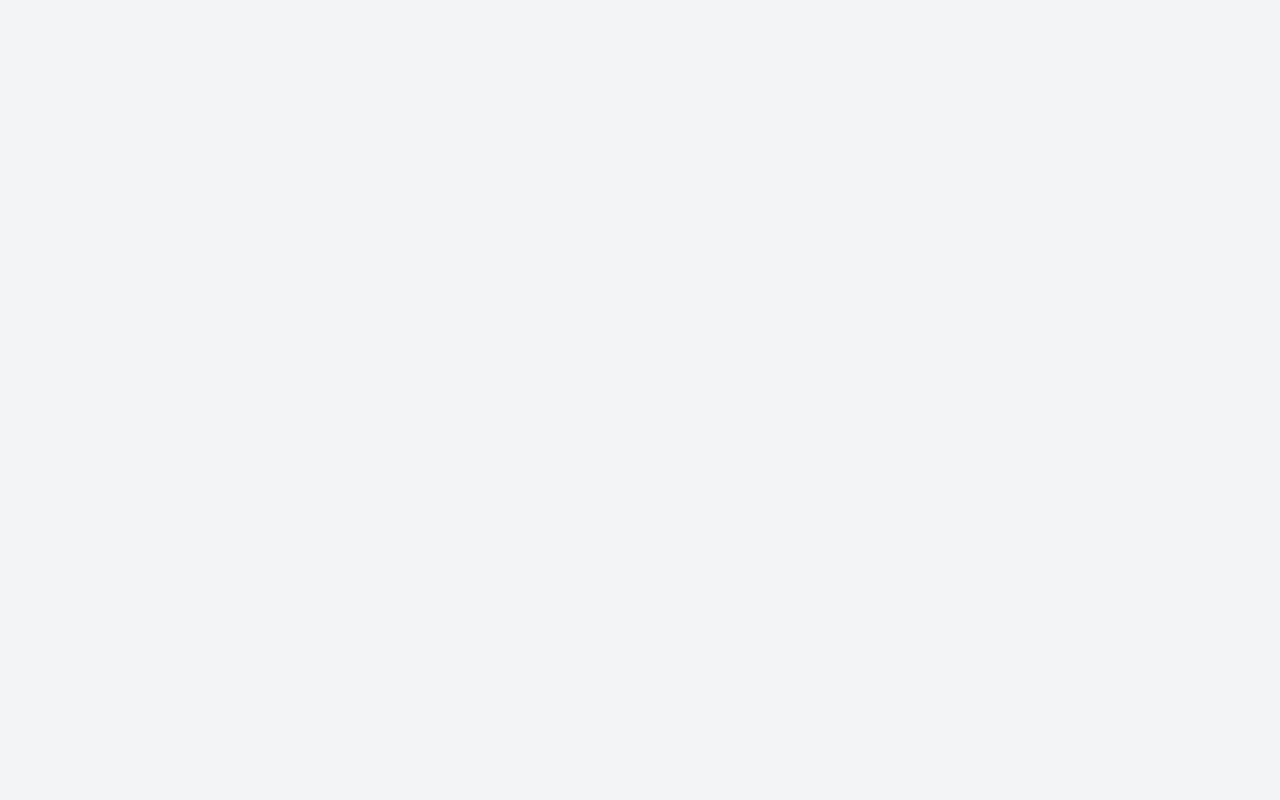
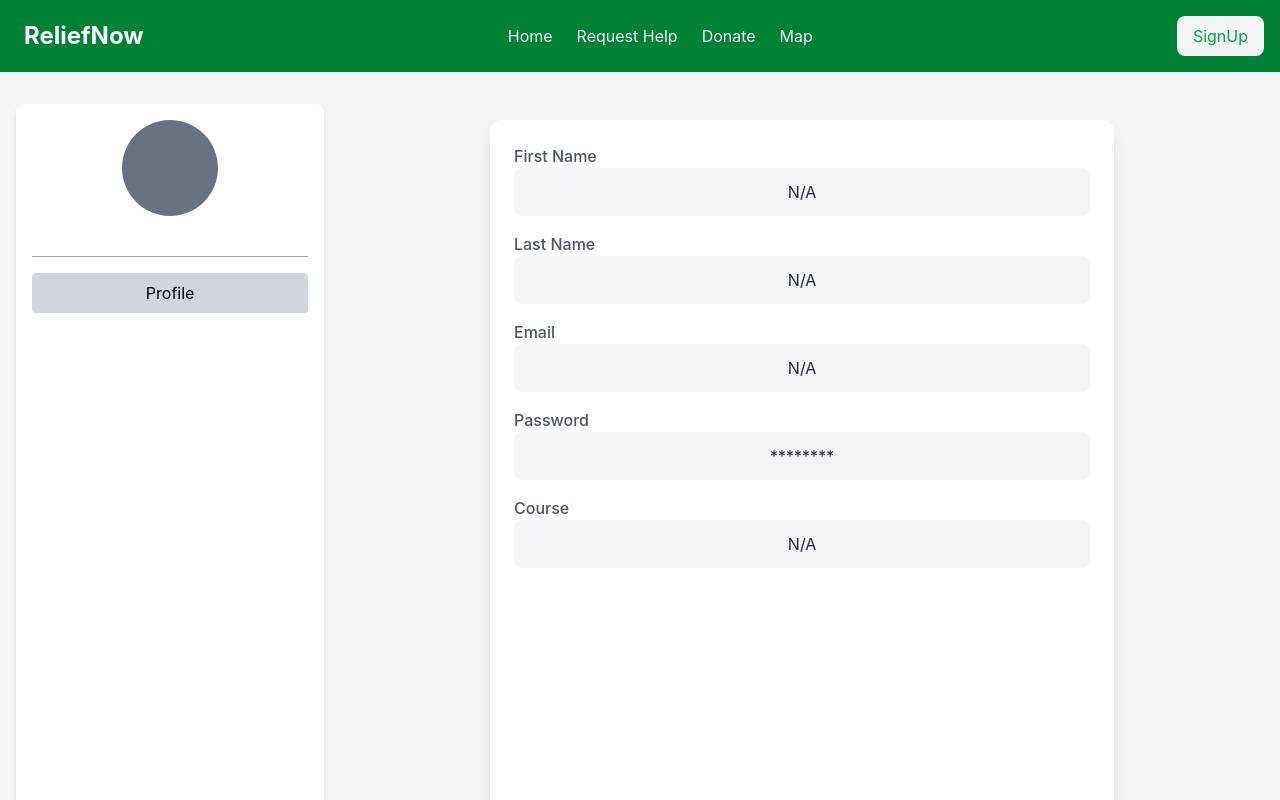
Before and after one commit to MohitMahara/ReliefNow, a React (Vite) app in the folder Client/: page /dashboard in a window 1280 px wide. Before the commit this address had no page. Shown: the top 800 px of the page. Built offline with nearby package versions, Linux system fonts and the light colour scheme.

Commit message:
handle routes for rbac and added dashboard

```diff
--- a/Client/src/App.jsx
+++ b/Client/src/App.jsx
@@ -6,6 +6,8 @@ import {RegisterPage} from "./Pages/auth/RegisterPage";
 import {ForgetPasswordPage} from "./Pages/auth/ForgetPasswordPage";
 import { Toaster } from "react-hot-toast";
 import "./styles/App.css";
+import RoleCheck from "./Routes/RoleCheck";
+import { Dashboard } from "./Pages/Dashboard/Dashboard";
 
 function App() {
   return (
@@ -17,6 +19,13 @@ function App() {
         <Route path="/login" element={<LoginPage />} />
         <Route path="/register" element={<RegisterPage />} />
         <Route path="/forget-password" element={<ForgetPasswordPage />} />
+
+        <Route path="/dashboard" element={<Dashboard />}>
+          <Route path="profile" element={<h1>Profile</h1>} />
+
+        </Route>
+
+
       </Routes>
     </>
   );
--- a/Client/src/Components/Layout/Header.jsx
+++ b/Client/src/Components/Layout/Header.jsx
@@ -100,7 +100,7 @@ export const Header = () => {
 
                      {isOpen && (
                       <div className="absolute z-20 flex flex-col bg-gray-800 text-md shadow-lg rounded-md text-white text-center top-10 left-1/2 transform -translate-x-1/2 w-25">
-                        <NavLink to="/user-dashboard" className="px-2 py-1.5 transition duration-200 ease-in-out hover:bg-gray-600 hover:text-white rounded-t-md">
+                        <NavLink to= "/dashboard" className="px-2 py-1.5 transition duration-200 ease-in-out hover:bg-gray-600 hover:text-white rounded-t-md">
                           Dashboard
                         </NavLink>
                         <NavLink className="px-2 py-1.5 transition duration-200 ease-in-out hover:bg-gray-600 hover:text-white rounded-b-md" onClick={handleLogOut}>
@@ -182,7 +182,7 @@ export const Header = () => {
 
                      {isOpen && (
                       <div className="absolute z-20 flex flex-col bg-gray-800 text-md shadow-lg rounded-md text-white text-center top-10 left-1/2 transform -translate-x-1/2 w-25">
-                        <NavLink to="/user-dashboard" className="px-2 py-1.5 transition duration-200 ease-in-out hover:bg-gray-600 hover:text-white rounded-t-md">
+                        <NavLink to= "/dashboard" className="px-2 py-1.5 transition duration-200 ease-in-out hover:bg-gray-600 hover:text-white rounded-t-md">
                           Dashboard
                         </NavLink>
                         <NavLink className="px-2 py-1.5 transition duration-200 ease-in-out hover:bg-gray-600 hover:text-white rounded-b-md" onClick={handleLogOut}>
--- /dev/null
+++ b/Client/src/Pages/Dashboard/Dashboard.jsx
@@ -0,0 +1,69 @@
+import React from "react";
+import { UseFirebase } from "../../Contexts/firebase";
+import { Layout } from "../../Components/Layout/Layout";
+import { ProfilePage } from "../Profile/ProfilePage";
+import { NavLink } from "react-router-dom";
+
+export const Dashboard = () => {
+  const { userInfo } = UseFirebase();
+  const userRole = userInfo?.user?.role;
+
+  return (
+    <>
+      <Layout>
+        <div className="flex flex-row px-4 py-8 bg-gray-100 w-auto h-screen">
+          <div className="left-sidebar w-1/4 bg-white p-4 rounded-lg shadow-md h-full">
+            <div className="profile-header flex flex-col items-center justify-center mb-4">
+              {userInfo?.user?.photoURL ? (
+                <>
+                  <img
+                    src={userInfo?.user?.photoURL}
+                    className="rounded-full w-16  h-16"
+                    alt="user profile pic"
+                  />
+
+                  <h3 className="pt-1 text-lg font-bold">
+                    {userInfo?.user.name}
+                  </h3>
+
+                  <p className="pt-1 text-md text-gray-500">
+                    {userRole}
+                  </p>
+                </>
+              ) : (
+                <>
+                  <div className="w-24 h-24 bg-gray-500 rounded-full flex items-center justify-center text-white text-xl mb-4">
+                    <p className="text-3xl">
+                      {userInfo?.user?.name?.charAt(0)}
+                    </p>
+                  </div>
+                  <h3 className="pt-1 text-lg font-bold">
+                    {userInfo?.user?.name}
+                  </h3>
+
+                  <p className="pt-1 text-md text-gray-500">
+                    {userRole}
+                  </p>
+                </>
+              )}
+            </div>
+
+            <hr className="text-gray-400 mb-4"></hr>
+
+            <div className="flex flex-col items-center justify-center profile-info mb-4">
+              <NavLink
+                to="/user-dashboard"
+                className="mb-3 bg-gray-300 p-2 w-full text-center rounded-sm text-md hover:bg-gray-500 cursor-pointer hover:text-white transition duration-200"
+              >
+                Profile
+              </NavLink>
+            </div>
+          </div>
+          <div className="right-content w-3/4  p-4  min-h-full ml-4 flex flex-col items-center justify-center">
+            <ProfilePage />
+          </div>
+        </div>
+      </Layout>
+    </>
+  );
+};
--- /dev/null
+++ b/Client/src/Pages/Dashboard/UserDashboard.jsx
@@ -0,0 +1,60 @@
+import React from "react";
+import { Layout } from "../Layout/Layout";
+import { UseFirebase } from "../../Contexts/firebaseContext";
+import { ProfilePage } from "../Profile/ProfilePage";
+import { NavLink } from "react-router-dom";
+
+export const UserDashboard = () => {
+  const { userInfo } = UseFirebase();
+
+  return (
+    <>
+      <Layout>
+        <div className="flex flex-row px-4 py-8 bg-gray-100 w-auto h-screen">
+          <div className="left-sidebar w-1/4 bg-white p-4 rounded-lg shadow-md h-full">
+            <div className="profile-header flex flex-col items-center justify-center mb-4">
+              {userInfo?.user?.photoURL ? (
+                <>
+                  <img
+                    src={userInfo?.user?.photoURL}
+                    className="rounded-full w-16  h-16"
+                    alt="user profile pic"
+                  />
+
+                  <h3 className="pt-1 text-lg font-bold">
+                    {userInfo?.user.name}
+                  </h3>
+                </>
+              ) : (
+                <>
+                  <div className="w-24 h-24 bg-gray-500 rounded-full flex items-center justify-center text-white text-xl mb-4">
+                      <p className="text-3xl">{userInfo?.user?.name?.charAt(0)}</p>
+                  </div>
+                  <h3 className="pt-1 text-lg font-bold">
+                    {userInfo?.user?.name}
+                  </h3>
+
+                </>
+              )}
+            </div>
+
+            <hr className="text-gray-400 mb-4"></hr>
+
+            <div className="flex flex-col items-center justify-center profile-info mb-4">
+              <NavLink to="/user-dashboard" className="mb-3 bg-gray-300 p-2 w-full text-center rounded-sm text-md hover:bg-gray-500 cursor-pointer hover:text-white transition duration-200">Profile</NavLink>
+
+              <NavLink to="/attended-events" className="mb-3 bg-gray-300 p-2 w-full text-center rounded-sm text-md hover:bg-gray-500 cursor-pointer hover:text-white transition duration-200">Attended Events</NavLink>
+
+              <NavLink to="/organized-events" className="mb-3 bg-gray-300 p-2 w-full text-center rounded-sm text-md hover:bg-gray-500 cursor-pointer hover:text-white transition duration-200">Organized Events</NavLink>
+
+            </div>
+
+          </div>
+          <div className="right-content w-3/4  p-4  min-h-full ml-4 flex flex-col items-center justify-center">
+              <ProfilePage/>
+          </div>
+        </div>
+      </Layout>
+    </>
+  );
+};
--- /dev/null
+++ b/Client/src/Pages/Profile/ProfilePage.jsx
@@ -0,0 +1,27 @@
+import React from "react";
+import { UseFirebase } from "../../Contexts/firebase";
+
+export const ProfilePage = () => {
+  const { userInfo } = UseFirebase();
+
+  return (
+      <div className="w-[70%] bg-white shadow-lg rounded-xl p-6 flex flex-col items-center h-full">
+
+        <div className="w-full">
+          <ProfileField label="First Name" value={userInfo?.user?.name || "N/A"} />
+          <ProfileField label="Last Name" value={userInfo?.user?.name || "N/A"} />
+          <ProfileField label="Email" value={userInfo?.user?.email || "N/A"} />
+          <ProfileField label="Password" value={"********" || "N/A"} />
+          <ProfileField label="Course" value={userInfo?.user?.course || "N/A"} />
+
+        </div>
+    </div>
+  );
+};
+
+const ProfileField = ({ label, value }) => (
+  <div className="mb-4">
+    <p className="text-gray-600 font-medium">{label}</p>
+    <p className="w-full bg-gray-100 p-3 rounded-lg text-center text-gray-800">{value}</p>
+  </div>
+);
--- /dev/null
+++ b/Client/src/Routes/RoleCheck.jsx
@@ -0,0 +1,15 @@
+import React from "react";
+import { UseFirebase } from "../Contexts/firebase";
+import { Navigate, Outlet } from "react-router-dom";
+
+export default function RoleCheck({ role}) {
+    const { userInfo } = UseFirebase();
+
+    if (!userInfo?.token) {
+      return <Navigate to="/login" replace />;
+    }
+    if (userInfo?.user?.role !== role) {
+      return <Navigate to="/" replace />;
+    }
+    return <Outlet/>;
+  }
```
Also changed, not shown: Client/src/Pages/Dashboard/AdminDashboard.jsx (added), Client/src/Pages/Dashboard/VolunteerDashboard.jsx (added), 1 other file (tests, documents, lock files or other folders).
